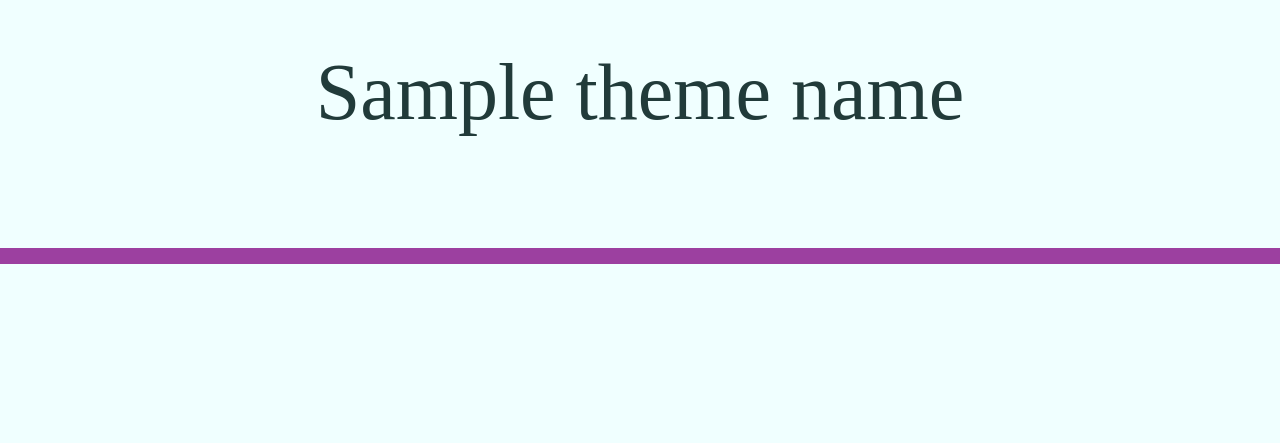
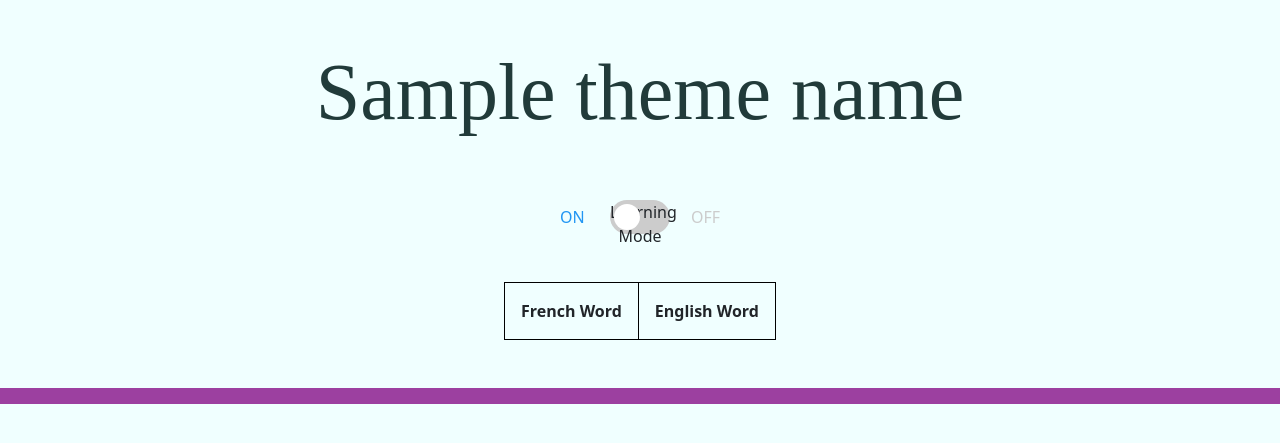
Before and after one commit to DidouLaMenace/WebSiteForLearningEnglish, a Flask app: template templates/voc/stack-voc.html in a window 1280 px wide. Shown: the part 136-579 px from the top of the page. Run offline with Flask 2, Linux system fonts and the light colour scheme; the template is opened without the code that fills it: most values are stand-ins (such as "Sample title", 1, 10 or a date in 2020); some web fonts are replaced.

Commit message:
c'est réparé

```diff
--- a/static/styles/main_css.css
+++ b/static/styles/main_css.css
@@ -94,3 +94,90 @@
   color:white;
   font-weight: bolder;
 }
+
+
+/*Bouton Mode*/
+.toggle-btn {
+  position: relative;
+  display: inline-block;
+  width: 60px;
+  height: 34px;
+}
+
+.toggle-btn input[type="checkbox"] {
+  display: none;
+}
+
+.toggle-btn label {
+  position: absolute;
+  top: 0;
+  left: 0;
+  right: 0;
+  bottom: 0;
+  background-color: #ccc;
+  border-radius: 34px;
+  transition: 0.4s;
+}
+
+.toggle-btn label:before {
+  position: absolute;
+  content: "";
+  height: 26px;
+  width: 26px;
+  left: 4px;
+  bottom: 4px;
+  background-color: white;
+  border-radius: 50%;
+  transition: 0.4s;
+}
+
+.toggle-btn input[type="checkbox"]:checked + label {
+  background-color: #2196F3;
+}
+
+.toggle-btn input[type="checkbox"]:checked + label:before {
+  transform: translateX(26px);
+}
+
+.toggle-text-left {
+  position: absolute;
+  top: 50%;
+  left: -50px;
+  transform: translateY(-50%);
+  color: #2196F3;
+}
+
+.toggle-text-right {
+  position: absolute;
+  top: 50%;
+  right: -50px;
+  transform: translateY(-50%);
+  color: #ccc;
+}
+
+.toggle-btn input[type="checkbox"]:checked ~ .toggle-text-right {
+  color: #2196F3;
+}
+
+.toggle-btn input[type="checkbox"]:checked ~ .toggle-text-left {
+  color: #ccc;
+}
+
+
+/*Tableau*/
+table {
+  border-collapse: collapse;
+  width: 100%;
+}
+th, td {
+  border: 1px solid black;
+  padding: 1em;
+  text-align: center;
+}
+th {
+  background-color: #ccc;
+}
+
+.font-weight-bold{
+  font-weight: bold;
+}
--- a/templates/accueil/english.html
+++ b/templates/accueil/english.html
@@ -50,6 +50,5 @@
             </div>
         </div>
 
-
     </div>
 {% endblock %}
--- a/templates/cult/culture.html
+++ b/templates/cult/culture.html
@@ -4,11 +4,11 @@
 
     <div class="container d-flex justify-content-center align-items-center text-center">
         <div class="row m-5">
-            <span class="section-text">Grammar</span>
+            <span class="section-text">Culture & History</span>
         </div>
     </div>
 
-    <form action="/train-vocabulary" method="get">
+    <form action="/train-culture&history" method="get">
         {% for i in range(0,nb_of_culture_theme,3): %}
         <div class="container d-flex justify-content-center align-items-center">
             <div class="row">
--- a/templates/gram/grammar.html
+++ b/templates/gram/grammar.html
@@ -8,7 +8,7 @@
         </div>
     </div>
 
-    <form action="/train-vocabulary" method="get">
+    <form action="/train-grammar" method="get">
         {% for i in range(0,nb_of_grammar_theme,3): %}
         <div class="container d-flex justify-content-center align-items-center">
             <div class="row">
--- a/templates/nav-tdl.html
+++ b/templates/nav-tdl.html
@@ -38,6 +38,7 @@
             </div>
         </nav>
 
+        {% block script %} {% endblock %}
 
         <script src="https://cdn.jsdelivr.net/npm/bootstrap@5.0.2/dist/js/bootstrap.bundle.min.js" integrity="sha384-MrcW6ZMFYlzcLA8Nl+NtUVF0sA7MsXsP1UyJoMp4YLEuNSfAP+JcXn/tWtIaxVXM" crossorigin="anonymous"></script>
     </body>
--- a/templates/voc/stack-voc.html
+++ b/templates/voc/stack-voc.html
@@ -3,6 +3,7 @@
 {% block head %}
     <link href="../static/styles/return-card.css" rel="stylesheet">
 {% endblock %}
+
 
 {% block body %}
 
@@ -12,10 +13,40 @@
         </div>
     </div>
 
-    <div class="container-fluid">
+    <div class="container mb-5 d-flex justify-content-center align-items-center text-center">
+        <div class="toggle-btn">
+            <input type="checkbox" id="toggle">
+            <label for="toggle">Learning Mode</label>
+            <span class="toggle-text-left">ON</span>
+            <span class="toggle-text-right">OFF</span>
+        </div>
+    </div>
 
+    <div id="apprentissage" style="display: block;">
+        <div class="container-fluid d-flex justify-content-center align-items-center">
+            <div class="row">
+                <table>
+                    <tr>
+                        <td><span class="font-weight-bold">French Word</span></td>
+                        <td><span class="font-weight-bold">English Word</span></td>
+                    </tr>
                     {% for i in range(number_of_cards) %}
+                        <tr>
+                            <td>{{question[i]}}</td>
+                            <td>{{answer[i]}}</td>
+                        </tr>
+                    {% endfor %}
+                </table>
+            </div>
+        </div>
+    </div>
+
+    <div id="autoapprentissage" style="display: none;">
+        <div class="container-fluid justify-content-center align-items-center" >
+
+            {% for i in range(0,number_of_cards,2) %}
             <div class="row m-5">
+                {% if i < number_of_cards: %}
                 <div class="col-sm m-5"></div>
                 <div class="col-sm">
                     <div class="mt-5">
@@ -31,9 +62,54 @@
                         </div>
                     </div>
                 </div>
+                {% endif %}
                 <div class="col-sm m-5"></div>
+                {% if i+1 < number_of_cards: %}
+                <div class="col-sm">
+                    <div class="mt-5">
+                        <div class="return-card">
+                            <div class="return-card-wrap">
+                                <div class="return-card-front d-flex justify-content-center align-items-center">
+                                <h2>{{question[i+1]}}</h2>
+                                </div>
+                                <div class="return-card-back d-flex justify-content-center align-items-center">
+                                <h2>{{answer[i+1]}}</h2>
+                                </div>
+                            </div>
+                        </div>
+                    </div>
+                </div>
+                <div class="col-sm m-5"></div>
+
+                {% endif %}
+            </div>
+        {% endfor %}
     </div>
 
-        {% endfor %}
+
+
+
     </div>
+
 {% endblock %}
+
+{% block script %}
+
+<script>
+    bouton = document.getElementById('toggle');
+    apprentissageMode = document.getElementById('apprentissage');
+    autoapprentissageMode = document.getElementById('autoapprentissage');
+
+    bouton.addEventListener('click', function() {
+        if (bouton.checked) {
+            apprentissageMode.style.display = 'none';
+            autoapprentissageMode.style.display = 'block';
+        }
+        else {
+            apprentissageMode.style.display = 'block';
+            autoapprentissageMode.style.display = 'none';
+        }
+    });
+</script>
+
+{% endblock %}
--- a/templates/voc/vocabulary.html
+++ b/templates/voc/vocabulary.html
@@ -12,7 +12,6 @@
         {% for i in range(0,max_number_of_theme,3): %}
         <div class="container d-flex justify-content-center align-items-center">
             <div class="row">
-
                 {% if i < max_number_of_theme: %}
                     <div class="col m-5">
                         <div class="card" style="width: 18rem;">
```
Also changed, not shown: templates/gram/stack-gram.html (+24 -2 lines). Lines whose indentation alone changed are shown as unchanged.
